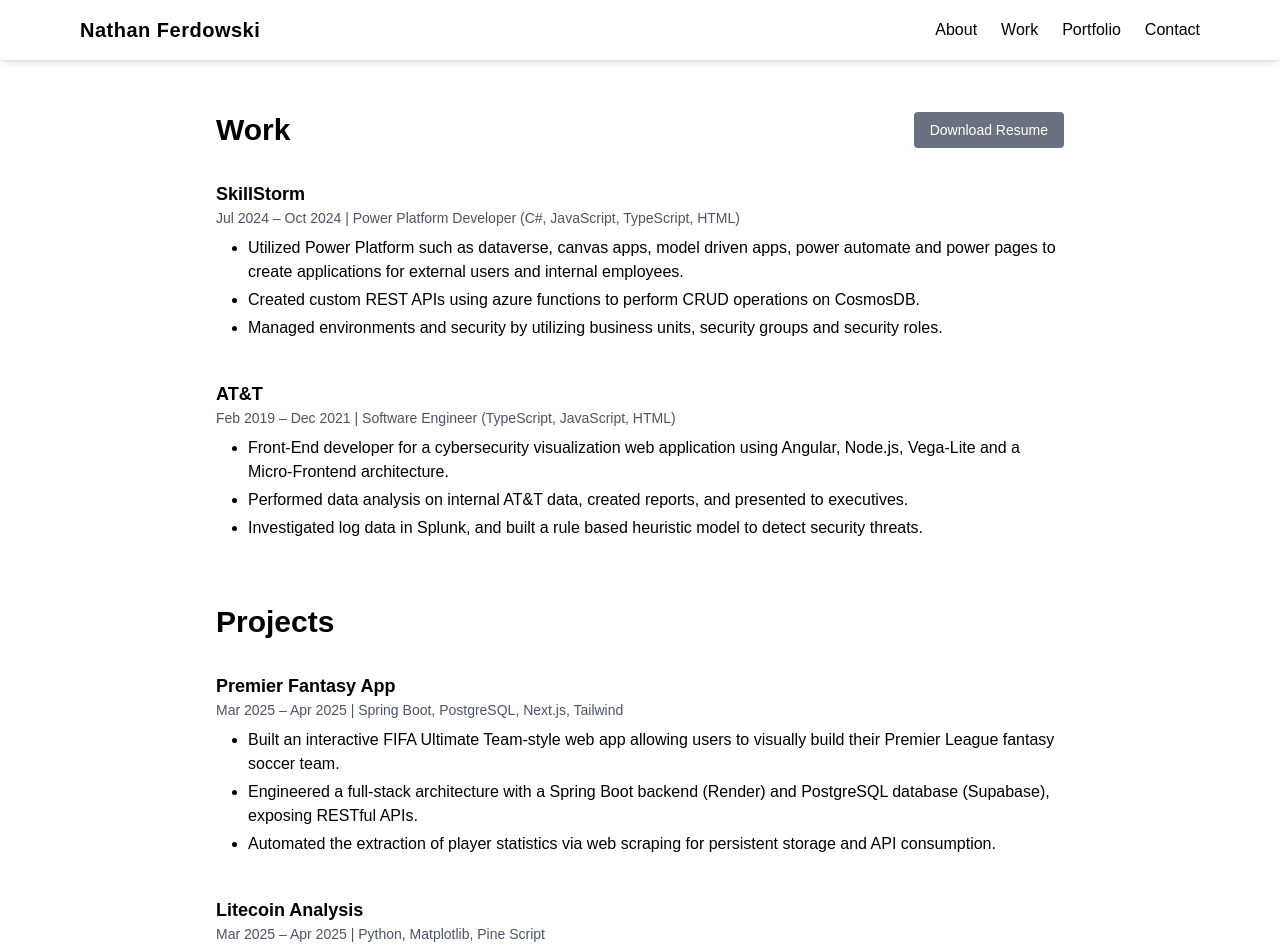
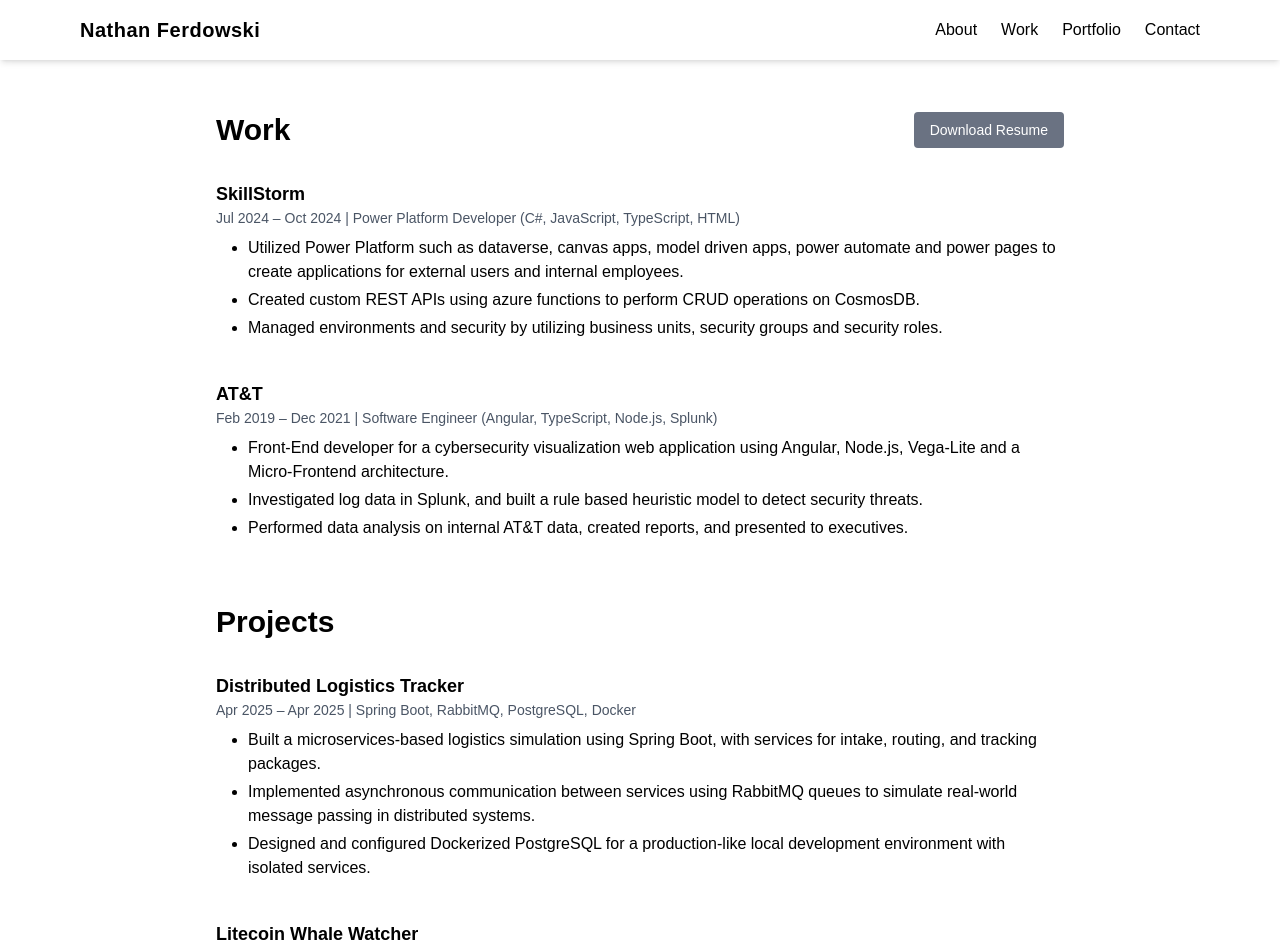
Before and after one commit to Ferdowski1/website-portfolio, a Next.js app: page /work in a window 1280 px wide. Shown: the top 950 px of the page. Built offline with nearby package versions, Linux system fonts and the light colour scheme.

Commit message:
edited work, temp disabled prem fantasy app

```diff
--- a/app/portfolio/page.tsx
+++ b/app/portfolio/page.tsx
@@ -4,15 +4,6 @@
 import { useState, useEffect } from "react";
 
 const projects = [
-  {
-    title: "Premier League Fantasy App",
-    desc:
-      "Fantasy app where users create their own custom Premier League team using a FIFA Ultimate Team-style interface. Powered by a Spring Boot backend and PostgreSQL, with over 600 players and a clean Next.js frontend.",
-    img: "/myteam.png",
-    tech: ["Spring Boot", "PostgreSQL", "Next.js", "Tailwind CSS"],
-    link: "/portfolio/premier-fantasy-team",
-    github: "https://github.com/Ferdowski1/premier-fantasy-backend"
-  },
   {
     title: "Litecoin Whale Watcher",
     desc:
@@ -23,6 +14,23 @@
     github: "https://github.com/Ferdowski1/litecoin-whale-tracker",
     telegram: "https://t.me/litecointop200",
     youtube: "https://www.youtube.com/playlist?list=PLna8qj1ZuaSUsT7QA0mTehDO5_UXw2ijR"
+  },
+  {
+    title: "Distributed Logistics Tracker",
+    desc:
+      "A microservices-based system simulating a package tracking pipeline. Built with Spring Boot, RabbitMQ, and PostgreSQL, the app handles package intake, routing, and delivery updates through asynchronous messaging and service orchestration. Designed for distributed system practice and production-style architecture using Docker.",
+    img: "/dlt.png",
+    tech: ["Spring Boot", "RabbitMQ", "PostgreSQL", "Docker"],
+    github: "https://github.com/Ferdowski1/distributed-logistics-tracker"
+  },
+  {
+    title: "Premier League Fantasy App",
+    desc:
+      "Fantasy app where users create their own custom Premier League team using a FIFA Ultimate Team-style interface. Powered by a Spring Boot backend and PostgreSQL, with over 600 players and a clean Next.js frontend.",
+    img: "/myteam.png",
+    tech: ["Spring Boot", "PostgreSQL", "Next.js", "Tailwind CSS"],
+    //link: "/portfolio/premier-fantasy-team",
+    github: "https://github.com/Ferdowski1/premier-fantasy-backend"
   },
   {
     title: "YouTube Channel",
--- a/app/work/page.tsx
+++ b/app/work/page.tsx
@@ -31,11 +31,11 @@
       <Entry
             title="AT&T"
             date="Feb 2019 – Dec 2021"
-            tech="Software Engineer (TypeScript, JavaScript, HTML)"
+            tech="Software Engineer (Angular, TypeScript, Node.js, Splunk)"
             bullets={[
               "Front-End developer for a cybersecurity visualization web application using Angular, Node.js, Vega-Lite and a Micro-Frontend architecture.",
-              "Performed data analysis on internal AT&T data, created reports, and presented to executives.",
-              "Investigated log data in Splunk, and built a rule based heuristic model to detect security threats."
+              "Investigated log data in Splunk, and built a rule based heuristic model to detect security threats.",
+              "Performed data analysis on internal AT&T data, created reports, and presented to executives."
             ]}
           />
       </div>
@@ -45,25 +45,36 @@
 
       <div className="space-y-10">
         <Entry
+            title="Distributed Logistics Tracker"
+            date="Apr 2025 – Apr 2025"
+            tech="Spring Boot, RabbitMQ, PostgreSQL, Docker"
+            bullets={[
+              "Built a microservices-based logistics simulation using Spring Boot, with services for intake, routing, and tracking packages.",
+              "Implemented asynchronous communication between services using RabbitMQ queues to simulate real-world message passing in distributed systems.",
+              "Designed and configured Dockerized PostgreSQL for a production-like local development environment with isolated services."
+            ]}
+          />
+
+        <Entry
+            title="Litecoin Whale Watcher"
+            date="Mar 2025 – Apr 2025"
+            tech="Python, PostgreSQL, AWS EC2, Docker, Nginx, Node.js, Express"
+            bullets={[
+              "Built a full-stack crypto analytics tool that tracks the top 200 Litecoin addresses activity.",
+              "Automated whale transaction detection using Python and APIs, sending alerts to a Telegram group.",
+              "Containerized and deployed a PostgreSQL database with Docker on AWS EC2 to persist and query wallet transaction data.",
+              "Created a secure REST API using Node.js and Express to serve tracked whale data, reverse-proxied behind NGINX with HTTPS via Let’s Encrypt."
+            ]}
+          />
+
+        <Entry
           title="Premier Fantasy App"
-          date="Mar 2025 – Apr 2025"
+          date="Mar 2025 – Mar 2025"
           tech="Spring Boot, PostgreSQL, Next.js, Tailwind"
           bullets={[
             "Built an interactive FIFA Ultimate Team-style web app allowing users to visually build their Premier League fantasy soccer team.",
-            "Engineered a full-stack architecture with a Spring Boot backend (Render) and PostgreSQL database (Supabase), exposing RESTful APIs.",
+            "Engineered a full-stack architecture with a Spring Boot backend and PostgreSQL database, exposing RESTful APIs.",
             "Automated the extraction of player statistics via web scraping for persistent storage and API consumption."
-          ]}
-        />
-
-        <Entry
-          title="Litecoin Analysis"
-          date="Mar 2025 – Apr 2025"
-          tech="Python, Matplotlib, Pine Script"
-          bullets={[
-            "Created a log-log power model to analyze Litecoin price trends.",
-            "Exported the model to TradingView using custom Pine Script for real-time visualization.",
-            "Produced YouTube videos to present model findings and share technical analysis.",
-            "Automated detection of major Litecoin wallet activity using Python."
           ]}
         />
 
```
Also changed, not shown: public/dlt.png (added), 1 other file (tests, documents, lock files or other folders).
